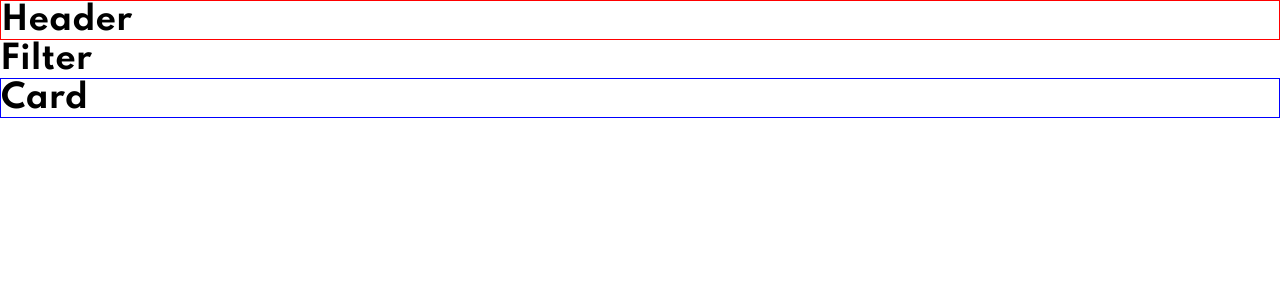
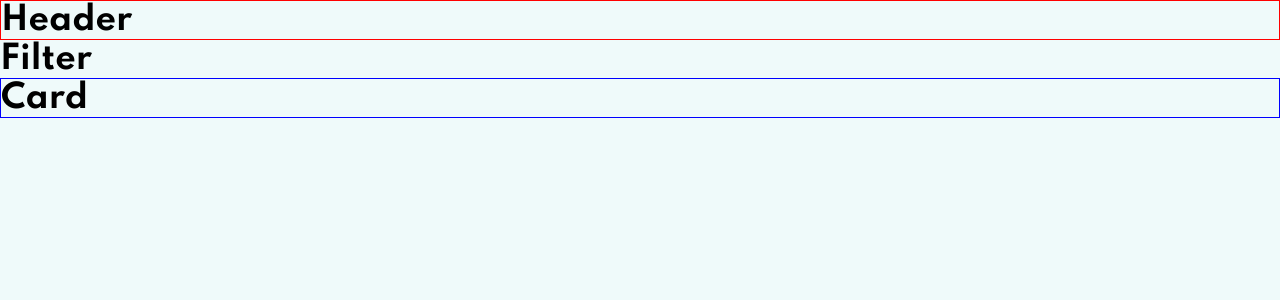
Before and after one commit to Moro-Afriyie/Job-listings-with-filtering, a React (Create React App) app in the folder job-listings-with-filtering/: page / in a window 1280 px wide. Shown: the top 300 px of the page. Built offline with nearby package versions, Linux system fonts and the light colour scheme.

Commit message:
add some default styles

```diff
--- a/job-listings-with-filtering/src/App.scss
+++ b/job-listings-with-filtering/src/App.scss
@@ -1,14 +1,17 @@
 @import url("https://fonts.googleapis.com/css2?family=Spartan:wght@500;700&display=swap");
+@import "./styles/variables.scss";
 * {
   margin: 0;
   padding: 0;
 }
-html,
 body {
   font-family: "Spartan", sans-serif;
+  min-height: 100vh;
+  background-color: $BackgroundColor;
 }
 
 .container {
+  height: 100vh;
   .header {
     border: 1px solid red;
   }
```
